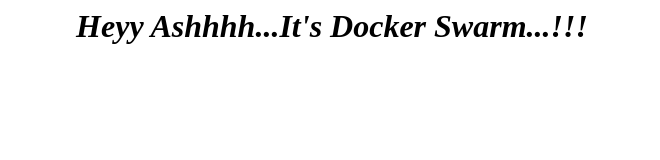
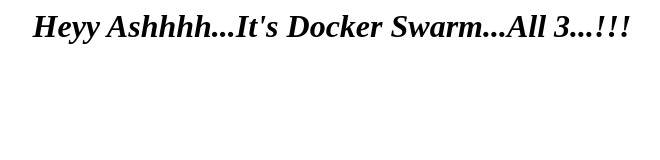
Before and after one commit to Aishwarya9103/try1, a plain HTML site: page index.html in a window 1280 px wide. Shown: the whole page, without its empty margins (308-968 px from the left). Drawn offline with Linux system fonts and the light colour scheme.

Commit message:
docker swarm final

```diff
--- a/index.html
+++ b/index.html
@@ -1 +1 @@
-<h1><i><center>Heyy Ashhhh...It's Docker Swarm...!!!</center></i></h1>
+<h1><i><center>Heyy Ashhhh...It's Docker Swarm...All 3...!!!</center></i></h1>
```
